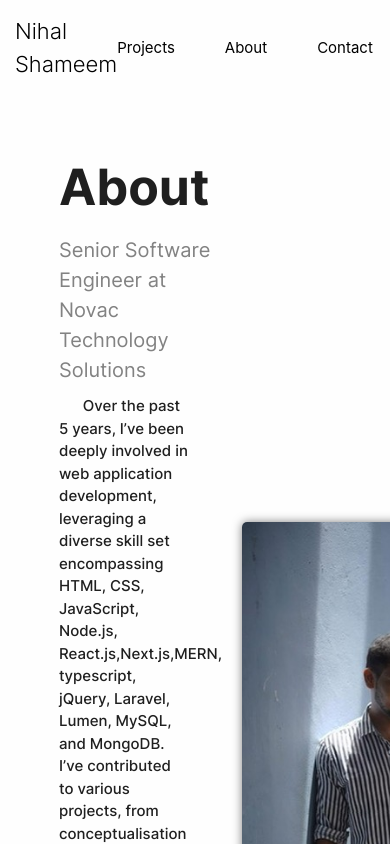
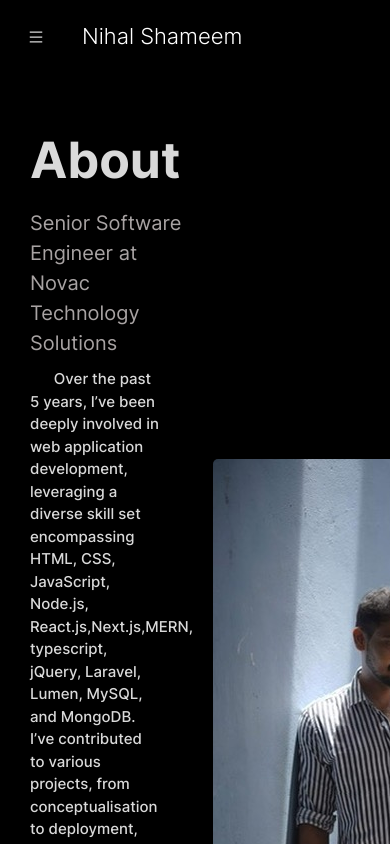
Before and after one commit to nihalshameem/portfolio, a Next.js app: page /about in a window 390 px wide. Shown: the top 844 px of the page. Built offline with nearby package versions, Linux system fonts and the light colour scheme.

Commit message:
navbar responsive fixed

```diff
--- a/app/_app.tsx
+++ b/app/_app.tsx
@@ -14,8 +14,10 @@ const MyApp = ({ children }: { children: React.ReactNode }) => {
     <ThemeProvider>
       <Layout>
         <NavBar />
-        <Content>{children}</Content>
-        <Footer />
+        <div className="container">
+          <Content>{children}</Content>
+          <Footer />
+        </div>
       </Layout>
     </ThemeProvider>
   );
--- a/app/components/NavBar/NavBar.lazy.tsx
+++ b/app/components/NavBar/NavBar.lazy.tsx
@@ -1,11 +1,19 @@
 import dynamic from "next/dynamic";
 import React from "react";
 
-import { Skeleton } from "antd";
+import { Flex, Skeleton, Space } from "antd";
 
 const NavBar = dynamic(() => import("./NavBar"), {
   loading: () => (
-    <Skeleton.Button block={true} shape="default" size="large" active={true} />
+    <Flex justify="space-between" align="center">
+      <Skeleton.Button shape="default" size="large" />
+      <Space size={10} className="nav-elements">
+        <Skeleton.Input />
+        <Skeleton.Input />
+        <Skeleton.Input />
+        <Skeleton.Avatar shape="circle" />
+      </Space>
+    </Flex>
   ),
   ssr: false,
 });
--- a/app/components/NavBar/NavBar.styled.ts
+++ b/app/components/NavBar/NavBar.styled.ts
@@ -1,11 +1,10 @@
 import styled from "styled-components";
 
 export const NavBarWrapper = styled.div`
-  background-color: var(--background-color);
-  padding: 15px;
-  height: 100px;
-
+  position: relative;
+  display: block;
   h5 {
+    padding: 20px;
     font-size: 22px;
     font-family: "Inter Light";
     font-weight: normal;
@@ -14,14 +13,43 @@ export const NavBarWrapper = styled.div`
     }
   }
 
+  .desktop-menu {
+    display: block;
+  }
+
+  .mobile-menu {
+    display: none;
+  }
+  .ant-menu {
+    background-color: var(--background-color) !important;
+  }
+
   .nav-elements {
     font-size: 15px;
+    margin-right: 10px;
     a {
       color: var(--text-color);
+      padding: 0 20px;
     }
     .ant-btn:hover,
     .ant-btn:focus {
       background: transparent !important;
     }
   }
+  .ant-menu-horizontal {
+    border-bottom: none;
+  }
+  @media (max-width: 768px) {
+    padding: 20px;
+    .desktop-menu {
+      display: none;
+    }
+
+    .mobile-menu {
+      display: block;
+    }
+    .logo {
+      padding: 0;
+    }
+  }
 `;
--- a/app/components/NavBar/NavBar.tsx
+++ b/app/components/NavBar/NavBar.tsx
@@ -1,32 +1,89 @@
-import React, { FC } from "react";
+import Link from "next/link";
+import React, { FC, useState } from "react";
+
 import { NavBarWrapper } from "./NavBar.styled";
-import { Button, Flex, Skeleton, Space } from "antd";
-import { MoonFilled, SunFilled } from "@ant-design/icons";
+
+import { Button, Drawer, Flex, Menu, MenuItemProps, MenuProps } from "antd";
+import { MenuOutlined, MoonFilled, SunFilled } from "@ant-design/icons";
+
 import { useTheme } from "@/app/contexts/ThemeContext";
-import Link from "next/link";
+
+type MenuItem = Required<MenuProps>["items"][number];
 
 interface NavBarProps {}
 
 const NavBar: FC<NavBarProps> = () => {
   const { darkMode, toggleTheme } = useTheme();
+
+  const [visible, setVisible] = useState(false);
+  const [current, setCurrent] = useState("");
+  const items: MenuItem[] = [
+    { key: "projects", label: <Link href={"/projects"}>Projects</Link> },
+    { key: "about", label: <Link href={"/about"}>About</Link> },
+    { key: "contact", label: <Link href={"/contact"}>Contact</Link> },
+    {
+      key: "theme",
+      label: darkMode ? <SunFilled /> : <MoonFilled />,
+      onClick: toggleTheme,
+    },
+  ];
+  // {
+  //   key: "theme",
+  //   label: (
+  //     <Button
+  //       type="text"
+  //       onClick={toggleTheme}
+  //       size="large"
+  //       icon={darkMode ? <SunFilled /> : <MoonFilled />}
+  //     >
+  //       {visible && (darkMode ? "Light Theme" : "Dark Theme")}
+  //     </Button>
+  //   ),
+  // },
+  const showDrawer = () => {
+    setVisible(true);
+  };
+
+  const onClose = () => {
+    setVisible(false);
+  };
+  const onClick: MenuProps["onClick"] = (e) => {
+    console.log("click ", e);
+    setCurrent(e.key);
+  };
   return (
     <NavBarWrapper>
-      <Flex justify="space-between" align="center" className="content">
-        <h5 className="logo">
-          <Link href={"/"}>Nihal Shameem</Link>
-        </h5>
-        <Space size={50} className="nav-elements">
-          <Link href={"/projects"}>Projects</Link>
-          <Link href={"/about"}>About</Link>
-          <Link href={"/contact"}>Contact</Link>
-          <Button
-            type="text"
-            onClick={toggleTheme}
-            size="large"
-            icon={darkMode ? <SunFilled /> : <MoonFilled />}
+      <div className="desktop-menu">
+        <Flex justify="space-between" align="center">
+          <h5 className="logo">
+            <Link href={"/"}>Nihal Shameem</Link>
+          </h5>
+          <Menu
+            onClick={onClick}
+            selectedKeys={[current]}
+            mode="horizontal"
+            items={items}
+            className="nav-elements"
           />
-        </Space>
-      </Flex>
+        </Flex>
+      </div>
+      <div className="mobile-menu">
+        <Flex justify="flex-start" gap={30} align="center">
+          <Button type="text" icon={<MenuOutlined />} onClick={showDrawer} />
+          <h5 className="logo">
+            <Link href={"/"}>Nihal Shameem</Link>
+          </h5>
+        </Flex>
+
+        <Drawer
+          title="Explore"
+          placement="left"
+          onClose={onClose}
+          open={visible}
+        >
+          <Menu mode="vertical" items={items} key={"menu2"} />
+        </Drawer>
+      </div>
     </NavBarWrapper>
   );
 };
--- a/app/contexts/ThemeContext.tsx
+++ b/app/contexts/ThemeContext.tsx
@@ -17,7 +17,7 @@ interface ThemeContextProps {
 const ThemeContext = createContext<ThemeContextProps | undefined>(undefined);
 
 export const ThemeProvider = ({ children }: { children: ReactNode }) => {
-  const [darkMode, setDarkMode] = useState<boolean>(false);
+  const [darkMode, setDarkMode] = useState<boolean>(true);
 
   const toggleTheme = () => {
     setDarkMode(!darkMode);
--- a/app/globals.css
+++ b/app/globals.css
@@ -5,7 +5,7 @@
 @tailwind utilities;
 
 :root {
-  --background-color-light: rgb(254, 254, 254);
+  --background-color-light: rgb(255, 255, 255);
   --background-color-dark: rgba(0, 0, 0);
 
   --text-color-light: #000000;
@@ -55,6 +55,7 @@ body {
   margin: 0;
   padding: 0;
   font-family: 'Inter', sans-serif;
+  overflow: hidden;
 }
 
 ::-webkit-scrollbar {
@@ -80,12 +81,54 @@ body {
   opacity: 1;
 }
 
-.container {
-  width: 80%;
-  background: var(--background-color);
-  margin: auto;
+.ant-layout {
+  background-color: var(--background-color);
 }
 
 .ant-layout-content {
   background: var(--background-color);
 }
+
+.container {
+  width: 1400px;
+  background: var(--background-color);
+  margin: auto;
+  padding: 0 20px;
+}
+
+/* Large devices (desktops, 1200px and up) */
+@media (max-width: 1400px) {
+  .container {
+    width: 100%;
+  }
+}
+
+/* Medium devices (tablets, 992px to 1199px) */
+@media (max-width: 1199px) {
+  .container {
+    width: 100%;
+  }
+}
+
+/* Small devices (landscape phones, 768px to 991px) */
+@media (max-width: 991px) {
+  .container {
+    width: 100%;
+  }
+}
+
+/* Extra small devices (portrait phones, less than 768px) */
+@media (max-width: 767px) {
+  .container {
+    width: 100%;
+    padding: 0 10px;
+  }
+}
+
+/* Very small devices (less than 576px) */
+@media (max-width: 575px) {
+  .container {
+    width: 100%;
+    padding: 0 5px;
+  }
+}
--- a/app/layout.tsx
+++ b/app/layout.tsx
@@ -1,11 +1,15 @@
-"use client";
+import { Metadata } from "next";
+import React from "react";
 
 import "./globals.css";
 
-import React from 'react';
+import MyApp from "./_app";
 
-
-import MyApp from "./_app";
+export const metadata: Metadata = {
+  title: "Senior Software Engineer & Web Developer | Home",
+  description:
+    "Discover the portfolio of Nihal Shameem, a Senior Software Engineer at Novac Technology Solutions. Specializing in web development, I create innovative and scalable solutions to meet your digital needs. Explore my projects, skills, and expertise.",
+};
 
 export default function RootLayout({
   children,
--- a/app/page.tsx
+++ b/app/page.tsx
@@ -5,7 +5,7 @@ import ShortIntro from "./components/ShortIntro/ShortIntro.lazy";
 import OverView from "./components/OverView/OverView.lazy";
 import CallToAction from "./components/CallToAction/CallToAction.lazy";
 
-export default function Home() {
+export default function Page() {
   return (
     <div className="container">
       <ShortIntro />
```
Also changed, not shown: app/contexts/ThemeContext copy.tsx (deleted, +0 -59 lines).
